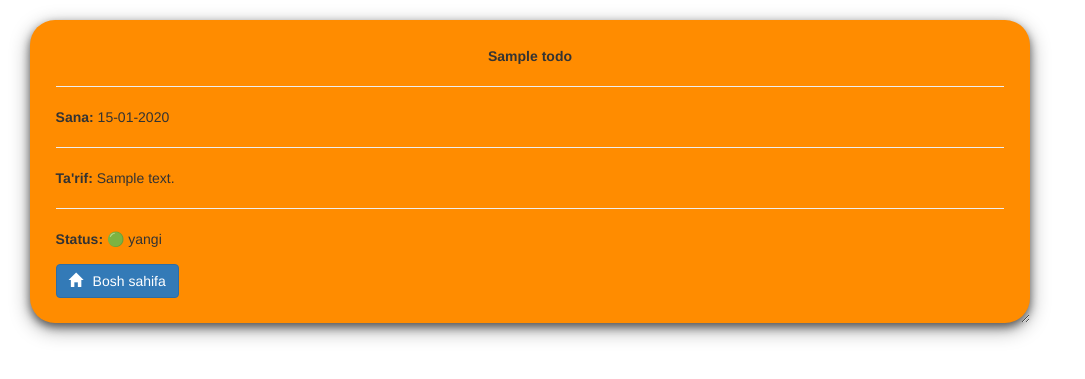
After one commit to ziyodaxonjabborova/library_project, a Django app: page /batafsil/1/ in a window 1280 px wide. The commit adds this page. Shown: the top 379 px of the page, without its empty margins (0-1085 px from the left). Run offline with Django 5.2, Linux system fonts and the light colour scheme; tables that the repository leaves empty hold one stand-in row (values such as "Sample post"); some libraries are stand-ins or nearby versions.

Commit message:
Batafsil was done

```diff
--- a/config/urls.py
+++ b/config/urls.py
@@ -2,7 +2,9 @@
 from django.contrib import admin
 from django.urls import path,include
 
+
 urlpatterns = [
     path("admin/", admin.site.urls),
     path("",include("main.urls")),
+
 ]
--- a/main/models.py
+++ b/main/models.py
@@ -1,9 +1,9 @@
 from django.db import models
 
 class StatusChoices(models.TextChoices):
-    NEW='new',"New"
-    IN_PROGRESS='in_progress','IN Progress'
-    DONE='done','Done'
+    NEW='new',"🟢 Yangi"
+    IN_PROGRESS='in_progress','⏳ Jarayonda'
+    DONE='done','✅ Bajarilgan'
 
 class Todo(models.Model):
     title=models.CharField(max_length=200)
--- a/main/urls.py
+++ b/main/urls.py
@@ -1,7 +1,8 @@
 from django.urls import path
-from .views import home
+from .views import home,single_todo_view
 
 urlpatterns=[
-    path("",home)
+    path("",home),
+    path("batafsil/<int:id>/",single_todo_view)
 
 ]
--- a/main/views.py
+++ b/main/views.py
@@ -6,3 +6,7 @@ def home(request):
         'todos':Todo.objects.all()
     }
     return render(request,'todo.html',context=data)
+
+def single_todo_view(request,id):
+    todo=Todo.objects.get(id=id)
+    return render(request,"single_todo.html",context={"todo":todo})
--- /dev/null
+++ b/templates/single_todo.html
@@ -0,0 +1,46 @@
+<!DOCTYPE html>
+<html lang="en">
+<head>
+    <meta charset="UTF-8">
+    <meta name="viewport" content="width=device-width, initial-scale=1.0">
+    <link rel="stylesheet" href="https://maxcdn.bootstrapcdn.com/bootstrap/3.3.7/css/bootstrap.min.css">
+    <script src="https://ajax.googleapis.com/ajax/libs/jquery/3.3.1/jquery.min.js"></script>
+    <script src="https://maxcdn.bootstrapcdn.com/bootstrap/3.3.7/js/bootstrap.min.js"></script>
+    <title>Batafsil</title>
+
+    <style>
+        .card {
+
+            box-shadow: 0 4px 8px 0 rgba(0,0,0,0.5),
+                        0 6px 20px 0 rgba(0,0,0,0.39);
+            background: DarkOrange;
+            margin-bottom : 5%;
+            border-radius: 25px;
+            padding : 2%;
+            overflow: auto;
+            resize: both;
+            text-overflow: ellipsis;
+            width: 1000px;
+            margin-left: 30px;
+            margin-top: 20px;
+           }
+           .card:hover{
+             background: lightblue;
+           }
+    </style>
+</head>
+<body>
+    <div class="card">
+        <center><b>{{todo.title.capitalize}}</b></center>
+        <hr/>
+        <b>Sana:</b> {{ todo.created_at|date:"d-m-Y" }}
+        <hr/>
+        <b>Ta'rif:</b> {{todo.desc}}
+        <hr/>
+        <b>Status:</b> {{todo.get_status_display.capitalize}}
+        <br />
+        <a href="/"><button class="btn btn-primary" style="float: left; margin-top:15px"><span class="glyphicon glyphicon-home" style="margin-right: 10px;"></span>Bosh sahifa</button></a>
+      </div>
+
+</body>
+</html>
```
Also changed, not shown: templates/todo.html (+5 -3 lines), main/migrations/0003_alter_todo_status.py (added), main/migrations/0004_alter_todo_status.py (added).
